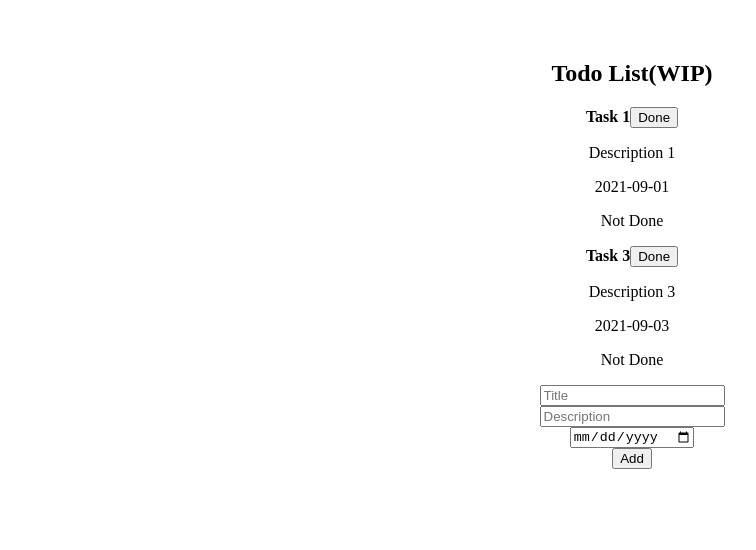
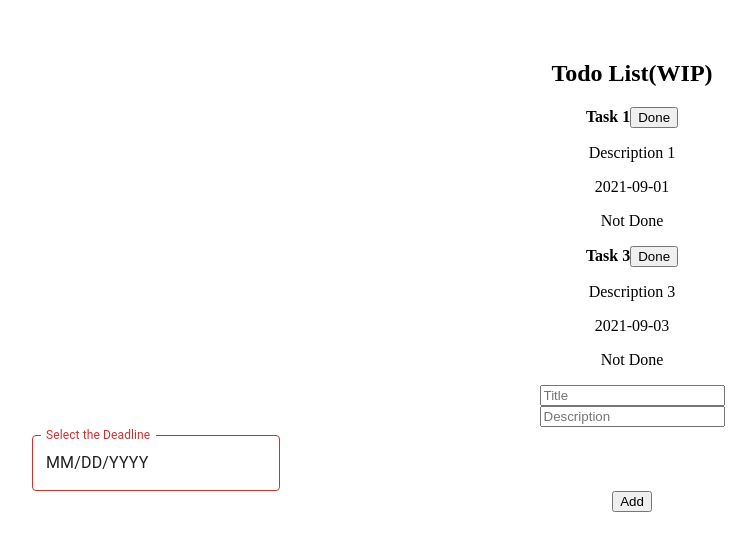
Before and after one commit to tetsugo02/TodoList, a React (Vite) app: page / in a window 1280 px wide. Shown: the top 550 px of the page, without its empty margins (8-764 px from the left). Built offline with nearby package versions, Linux system fonts and the light colour scheme.

Commit message:
Update package.json dependencies and add TimePicker component

```diff
--- a/package.json
+++ b/package.json
@@ -12,7 +12,9 @@
   "dependencies": {
     "@emotion/react": "^11.13.3",
     "@emotion/styled": "^11.13.0",
-    "@mui/material": "^6.1.1",
+    "@mui/material": "^6.1.2",
+    "@mui/x-date-pickers": "^7.18.0",
+    "dayjs": "^1.11.13",
     "react": "^18.3.1",
     "react-dom": "^18.3.1",
     "uuid": "^10.0.0"
--- a/src/components/AddNew.tsx
+++ b/src/components/AddNew.tsx
@@ -1,7 +1,10 @@
 import { useContext, useState } from "react";
+import { v4 as uuidv4 } from "uuid";
+import dayjs, { Dayjs } from "dayjs";
+
 import { TodoType } from "../types/TodoType";
-import { v4 as uuidv4 } from "uuid";
 import TodoListDataContext from "../contexts/TodoListData";
+import BasicDatePicker from "./styled/TimePicker";
 
 const AddNewTodo = () => {
 	const todoContext = useContext(TodoListDataContext);
@@ -20,12 +23,19 @@ const AddNewTodo = () => {
 
 	const onHandleChange = (e: React.ChangeEvent<HTMLInputElement>) => {
 		const { name, value } = e.target;
-		setNewTodo((prev) => {
-			return {
+		setNewTodo((prev) => ({
+			...prev,
+			[name]: value,
+		}));
+	};
+
+	const handleDateChange = (date: Dayjs | null) => {
+		if (date) {
+			setNewTodo((prev) => ({
 				...prev,
-				[name]: value,
-			};
-		});
+				deadline: date.format("YYYY-MM-DD"),
+			}));
+		}
 	};
 
 	const handleAddTodo = () => {
@@ -34,17 +44,38 @@ const AddNewTodo = () => {
 			id: uuidv4(),
 		};
 		setTodos([...todos, newTodoWithId]);
+		setNewTodo({
+			id: "",
+			title: "",
+			description: "",
+			done: false,
+			deadline: "",
+		});
 	};
+
 	return (
 		<div>
 			<div>
-				<input type="text" placeholder="Title" name="title" value={newTodo.title} onChange={onHandleChange} />
+				<input
+					type="text"
+					placeholder="Title"
+					name="title"
+					value={newTodo.title}
+					required
+					onChange={onHandleChange}
+				/>
 			</div>
 			<div>
-				<input type="text" placeholder="Description" name="description" value={newTodo.description} onChange={onHandleChange} />
+				<input
+					type="text"
+					placeholder="Description"
+					name="description"
+					value={newTodo.description}
+					onChange={onHandleChange}
+				/>
 			</div>
 			<div>
-				<input type="date" name="deadline" value={newTodo.deadline} onChange={onHandleChange} />
+				<BasicDatePicker value={dayjs(newTodo.deadline)} onChange={handleDateChange} />
 			</div>
 			<button onClick={handleAddTodo}>Add</button>
 		</div>
--- /dev/null
+++ b/src/components/styled/TimePicker.tsx
@@ -0,0 +1,22 @@
+import { DemoContainer } from "@mui/x-date-pickers/internals/demo";
+import { AdapterDayjs } from "@mui/x-date-pickers/AdapterDayjs";
+import { LocalizationProvider } from "@mui/x-date-pickers/LocalizationProvider";
+import { DatePicker } from "@mui/x-date-pickers/DatePicker";
+import { Dayjs } from "dayjs";
+
+interface BasicDatePickerProps {
+	value: Dayjs | null;
+	onChange: (date: Dayjs | null) => void;
+}
+
+const BasicDatePicker: React.FC<BasicDatePickerProps> = ({ value, onChange }) => {
+	return (
+		<LocalizationProvider dateAdapter={AdapterDayjs}>
+			<DemoContainer components={["DatePicker"]}>
+				<DatePicker label="Select the Deadline" value={value} onChange={onChange} />
+			</DemoContainer>
+		</LocalizationProvider>
+	);
+};
+
+export default BasicDatePicker;
--- a/src/contexts/TodoListData.tsx
+++ b/src/contexts/TodoListData.tsx
@@ -13,7 +13,11 @@ const TodoListDataContext = createContext<TodoListDataContextType | undefined>(u
 // プロバイダーコンポーネントの定義
 export const TodoListDataProvider: React.FC<{ children: ReactNode }> = ({ children }) => {
 	const [todos, setTodos] = useState<TodoType[]>(TodoListdata);
-	return <TodoListDataContext.Provider value={{ todos, setTodos }}>{children}</TodoListDataContext.Provider>;
+	return (
+		<TodoListDataContext.Provider value={{ todos, setTodos }}>
+			{children}
+		</TodoListDataContext.Provider>
+	);
 };
 
 export default TodoListDataContext;
```
Also changed, not shown: 1 other file (tests, documents, lock files or other folders).
